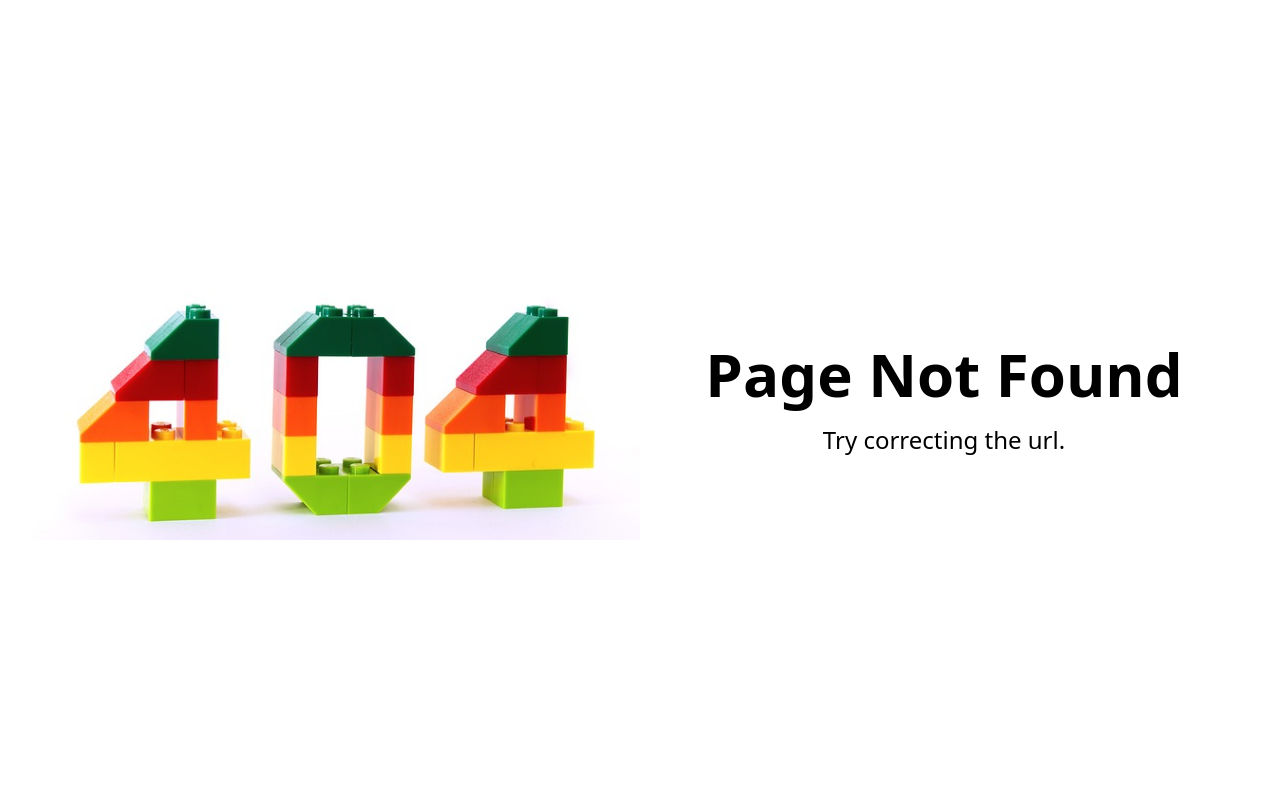
After one commit to specfor/laundry-management-system, a PHP site: template website/views/_404.php in a window 1280 px wide. The commit adds this page. Run offline with PHP 8.4, Linux system fonts and the light colour scheme; the template is opened without the code that fills it, so the values that code supplies are empty.

Commit message:
"404 page not found" page added

```diff
--- /dev/null
+++ b/website/views/_404.php
@@ -0,0 +1,26 @@
+<?php use LogicLeap\StockManagement\core\TailwindUiRenderer; ?>
+
+<!DOCTYPE html>
+<html lang="en">
+<head>
+    <meta charset="UTF-8">
+    <meta name="viewport" content="width=device-width, initial-scale=1.0">
+    <link rel="stylesheet" href="/assets/css/styles.css">
+    <title>Page Not Found</title>
+</head>
+<body>
+<div class="xs:container">
+    <div>
+        <div class="grid grid-cols-1 xs:grid-cols-2 h-screen items-center">
+            <div>
+                <img src="/assets/images/404.jpg" alt="Page Not Found">
+            </div>
+            <div class="xs:justify-center order-first xs:order-none">
+                <h1 class="font-bold text-6xl text-center">Page Not Found</h1>
+                <h4 class="text-center text-2xl mt-5">Try correcting the url.</h4>
+            </div>
+        </div>
+    </div>
+</div>
+</body>
+</html>
```
Also changed, not shown: website/public/assets/css/styles.css, website/public/assets/images/404.jpg (added).
